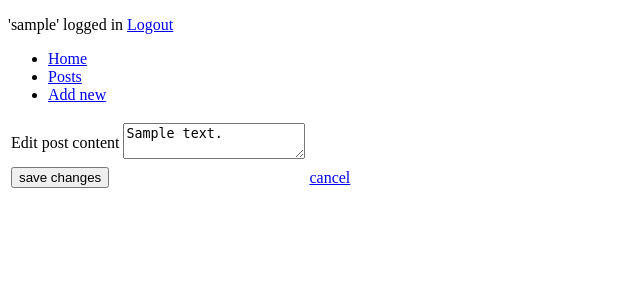
After one commit to riiraty/tietokantasovellus, a Flask app: page /posts/1 in a window 1280 px wide. The commit adds this page. Shown: the top 300 px of the page, without its empty margins (0-640 px from the left). Run offline with Flask 2, Linux system fonts and the light colour scheme; a user stored in the database is signed in; tables that the repository leaves empty hold one stand-in row (values such as "Sample post").

Commit message:
add feature for editing own posts

```diff
--- a/application/posts/forms.py
+++ b/application/posts/forms.py
@@ -2,7 +2,13 @@ from flask_wtf import FlaskForm
 from wtforms import TextAreaField, validators
 
 class PostForm(FlaskForm):
-    content = TextAreaField("Post content", [validators.Length(min=3, max=280)])
+  content = TextAreaField("Post content", [validators.Length(min=3, max=280)])
 
-    class Meta:
-        csrf = False
+  class Meta:
+    csrf = False
+
+class EditForm(FlaskForm):
+  content = TextAreaField("Edit post content", [validators.Length(min=3, max=280)])
+
+  class Meta:
+    csrf = False
--- a/application/posts/views.py
+++ b/application/posts/views.py
@@ -4,30 +4,62 @@ from flask_login import login_required, current_user
 from application import app, db
 from application.posts.models import Post
 from application.auth.models import User
-from application.posts.forms import PostForm
+from application.posts.forms import PostForm, EditForm
 
+# listausnäkymä
 @app.route("/posts/", methods=["GET"])
 def posts_index():
-    return render_template("posts/list.html", posts = Post.query.all())
+  return render_template("posts/list.html", posts = Post.query.all(), user = current_user)
 
+# lomake uudelle postaukselle
 @app.route("/posts/new/")
 @login_required
 def posts_form():
-    return render_template("posts/new.html", form = PostForm())
+  return render_template("posts/new.html", form = PostForm())
 
+# uuden tallennus
 @app.route("/posts/", methods=["POST"])
 @login_required
 def posts_create():
-    # posted = Post(request.form.get("content"))
-    form = PostForm(request.form)
+  # posted = Post(request.form.get("content"))
+  form = PostForm(request.form)
 
-    if not form.validate():
-      return render_template("posts/new.html", form = form)
+  if not form.validate():
+    return render_template("posts/new.html", form = form)
 
-    posted = Post(form.content.data)
-    posted.account_id = current_user.id
+  posted = Post(form.content.data)
+  posted.account_id = current_user.id
 
-    db.session().add(posted)
+  db.session().add(posted)
+  db.session().commit()
+
+  return redirect(url_for("posts_index"))
+
+# vanhan (oman) postauksen muokkauslomake
+@app.route("/posts/<post_id>", methods=["GET"])
+@login_required
+def edit_form(post_id):
+  post = Post.query.get(post_id)
+
+  if post.account_id == current_user.id:
+    return render_template("posts/edit_post.html", form = EditForm(), post = post)
+  else:
+    return redirect(url_for("posts_index"))
+
+# muokkauksen tallennus
+@app.route("/posts/<post_id>", methods=["POST"])
+@login_required
+def posts_edit(post_id):
+  post = Post.query.get(post_id)
+
+  if post.account_id == current_user.id:
+    form = EditForm(request.form)
+    newContent = form.content.data
+
+    post = Post.query.get(post_id)
+    post.content = newContent
     db.session().commit()
 
     return redirect(url_for("posts_index"))
+  else:
+    return redirect(url_for("posts_index"))
--- /dev/null
+++ b/application/templates/posts/edit_post.html
@@ -0,0 +1,32 @@
+{% extends "layout.html" %}
+
+{% block body %}
+<form method="POST" action="{{ url_for('posts_edit', post_id=post.id) }}">
+  <table>
+    <tr>
+      <td>
+        {{ form.content.label}}
+      </td>
+      <td>
+        {% set f = form.content.process_data(post.content) %}
+        {{ form.content() }}
+      </td>
+      <td>
+        <ul>
+          {% for error in form.content.errors %}
+          <li>{{ error }}</li>
+          {% endfor %}
+        </ul>
+      </td>
+    </tr>
+    <tr>
+      <td colspan="2">
+        <input type="submit" value="save changes">
+      </td>
+      <td>
+        <a href="/posts/">cancel</a>
+      </td>
+    </tr>
+  </table>
+</form>
+{% endblock %}
--- a/application/templates/posts/list.html
+++ b/application/templates/posts/list.html
@@ -12,6 +12,11 @@
       <td>{{ post.content }}</td>
       <td>{{ post.account.username }}</td>
       <td>{{ post.post_time.strftime("%H:%M %d/%m/%y") }}</td>
+      {% if user.id == post.account_id %}
+        <td>
+          <a href="{{url_for('posts_edit', post_id=post.id)}}">edit</a>
+        </td>
+      {% endif %}
     </tr>
     {% endfor %}
   </table>
```
